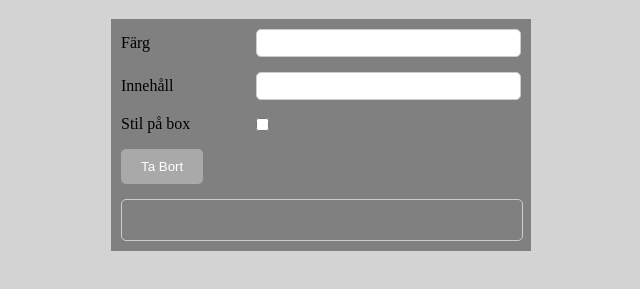
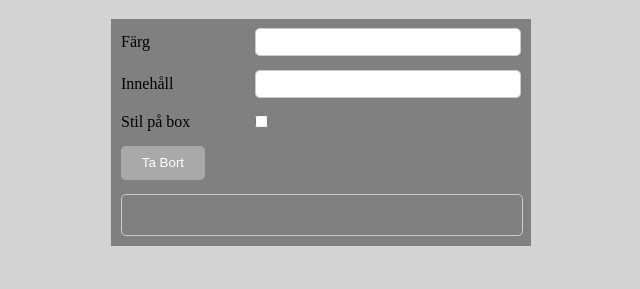
Before and after one commit to LinneaAnderssonn/gik339-44-labb1, a plain HTML site: page index.html in a window 1280 px wide. Shown: the part 61-350 px from the top of the page, without its empty margins (319-959 px from the left). Drawn offline with Linux system fonts and the light colour scheme.

Commit message:
Från px till rem

```diff
--- a/style.css
+++ b/style.css
@@ -8,37 +8,37 @@ h1 {
 
 /* Grundläggande stil för formuläret */
 form.box {
-    display:flex;
+    display: flex;
     flex-direction: column; /* Lägg varje rad vertikalt */
     align-items: flex-start; /* Justera allt till vänster */
-    gap: 15px; /* Mellanrum mellan rader */
-    max-width: 400px; /* Begränsa bredden på formuläret */
+    gap: 0.9rem; /* Mellanrum mellan rader */
+    max-width: 25rem; /* Begränsa bredden på formuläret (400px) */
     margin: 0 auto; /* Centrera formuläret */
     background-color: grey;
-    padding: 10px;
+    padding: 0.6rem; /* Inre marginal */
 }
 
 /* Styling för varje rad i formuläret */
 .form-group {
     display: flex; /* Flexbox för att placera label och input på samma rad */
     align-items: center; /* Vertikal centrering */
-    gap: 15px; /* Mellanrum mellan label och input */
+    gap: 0.9rem; /* Mellanrum mellan label och input */
     width: 100%; /* Gör raderna lika breda */
 }
 
 /* Styling för labels */
 label {
-    width: 120px; /* Samma bredd för alla labels */
+    width: 7.5rem; /* Samma bredd för alla labels */
     text-align: left; /* Justera texten till vänster */
 }
 
 /* Styling för textfält */
 input[type="text"] {
     flex: 1; /* Gör textfälten flexibla */
-    padding: 5px; /* Inre marginal */
-    border: 1px solid #ccc; /* Grå kantlinje */
-    border-radius: 5px; /* Rundade hörn */
-    font-size: 14px; /* Textstorlek */
+    padding: 0.3rem; /* Inre marginal */
+    border: 0.1rem solid #ccc; /* Grå kantlinje */
+    border-radius: 0.3rem; /* Rundade hörn */
+    font-size: 0.9rem; /* Textstorlek */
 }
 
 /* Styling för checkbox */
@@ -49,20 +49,20 @@ input[type="checkbox"] {
 /* Styling för knappen */
 button {
     align-self: flex-start; /* Placera knappen längst till vänster */
-    padding: 10px 20px; /* Lägg till marginaler runt texten */
-    background-color: darkgrey; /* Blå bakgrund */
+    padding: 0.6rem 1.3rem; /* Lägg till marginaler runt texten */
+    background-color: darkgrey; /* Grå bakgrund */
     color: white; /* Vit text */
     border: none; /* Ingen kantlinje */
-    border-radius: 5px; /* Rundade hörn */
+    border-radius: 0.3rem; /* Rundade hörn */
     cursor: pointer; /* Handpekare */
 }
 
 /* Styling för output-div */
 #outputDiv {
-    border: 1px solid #ccc; /* Grå kantlinje */
+    border: 0.1rem solid #ccc; /* Grå kantlinje (1px) */
     background-color: #f9f9f9; /* Ljus bakgrund */
-    border-radius: 5px; /* Rundade hörn */
-    min-height: 40px; /* Minimumhöjd */
+    border-radius: 0.3rem; /* Rundade hörn */
+    min-height: 2.5rem; /* Minimumhöjd */
     width: 100%; /* Lika bred som formuläret */
     background-color: grey;
 }
```
